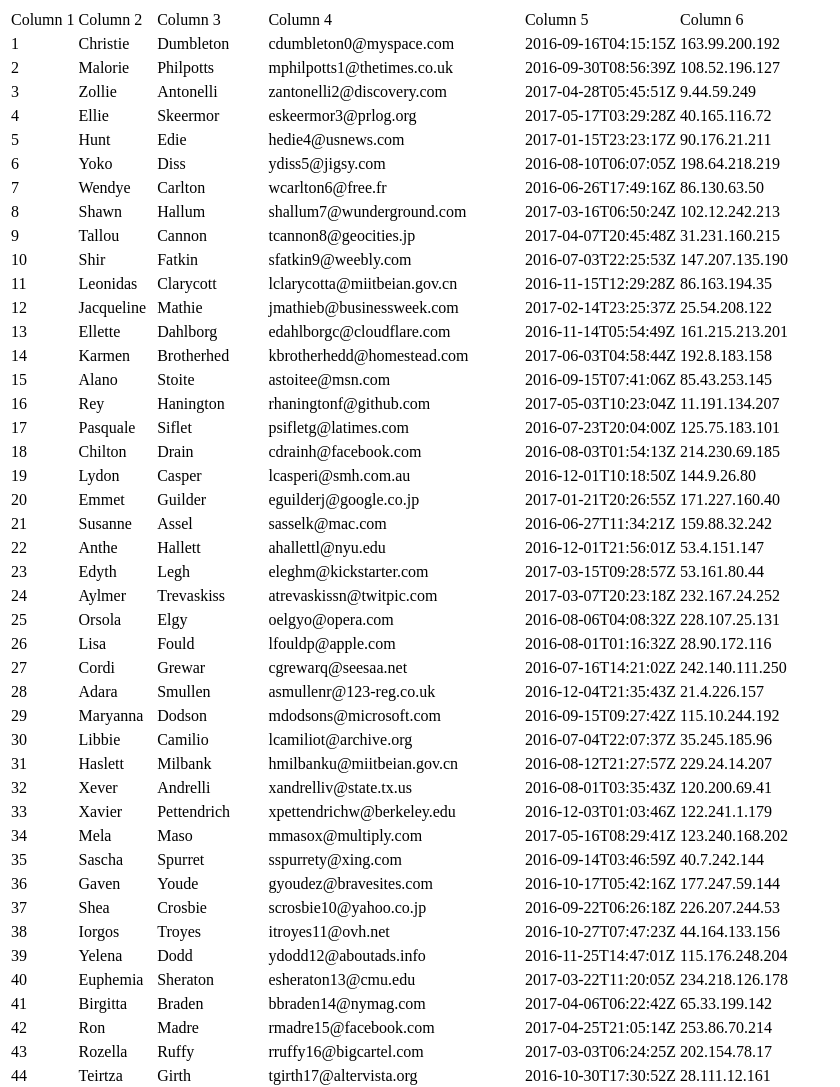
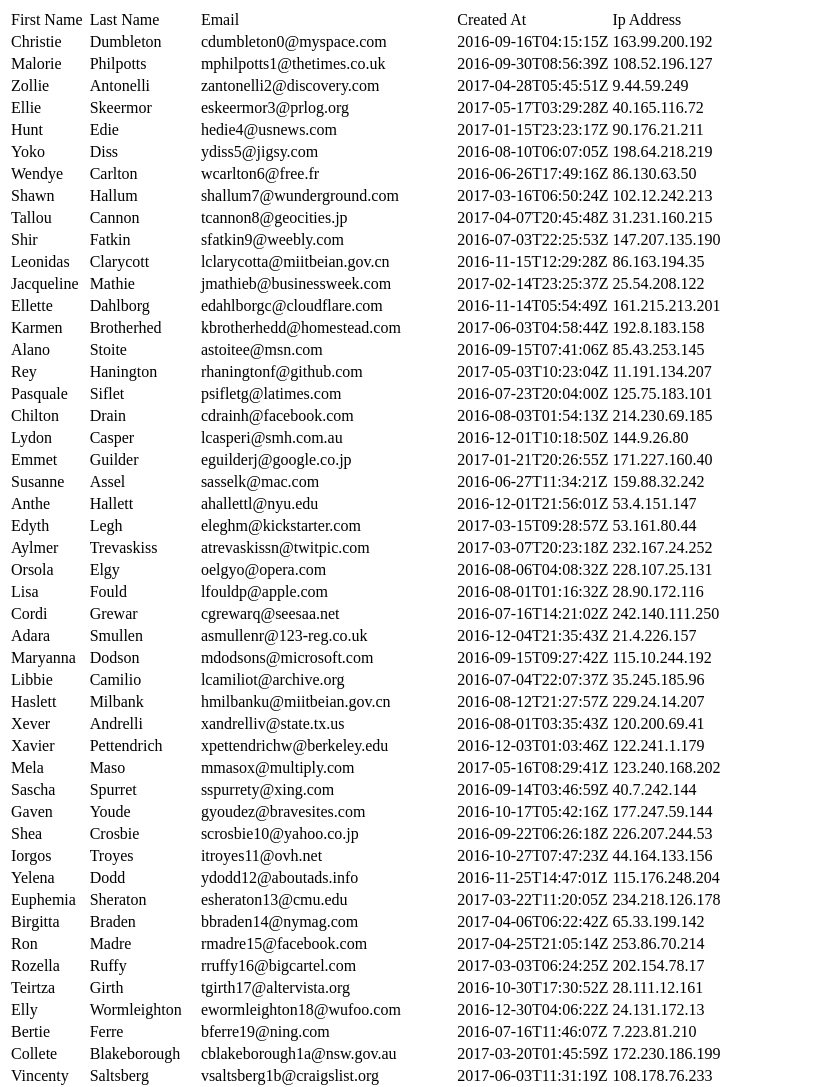
Before and after one commit to m3co/intable3, a website: page demo/index.html in a window 1280 px wide. Shown: the top 1087 px of the page, without its empty margins (0-840 px from the left). Drawn offline with Linux system fonts and the light colour scheme.

Commit message:
[DEMO] Manage the columns configurations through a json file

```diff
--- a/demo/demo-inline.js
+++ b/demo/demo-inline.js
@@ -1,5 +1,7 @@
 'use strict';
 
+var tmplThead = document.querySelector('template#thead');
+var tmplTheadCol = document.querySelector('template#thead-col');
 var tmplRow = document.querySelector('template#row');
 var tmplCol = document.querySelector('template#col');
 
@@ -7,6 +9,13 @@ var table = document.querySelector('table');
 var tbody = table.querySelector('tbody');
 
 function setupCol(el, key, entry, description) {
+  var td = el.querySelector('td');
+  description.type = description.type || 'text';
+  if (description.type === 'hidden') {
+    td.hidden = true;
+    return;
+  }
+
   var form = el.querySelector('form');
   var span = el.querySelector('span');
   span.textContent = entry[key];
@@ -35,17 +44,30 @@ function setupCol(el, key, entry, description) {
     e.preventDefault();
 
     var fd = new FormData(e.target).toJSON();
+    console.log(fd);
   });
 }
 
 fetch('describe-dummy.json').then(response => response.json()).then(columns => {
+  var cloneThead = document.importNode(tmplThead.content, true);
+  Object.keys(columns).forEach(key => {
+    var cloneTheadCol = document.importNode(tmplTheadCol.content, true);
+    var span = cloneTheadCol.querySelector('span');
+    span.textContent = columns[key].text;
+    if (columns[key].type === 'hidden') {
+      cloneTheadCol.querySelector('td').hidden = true;
+    }
+    cloneThead.querySelector('tr').appendChild(cloneTheadCol);
+  });
+  table.appendChild(cloneThead);
+
   fetch('dummy.json').then(response => response.json()).then(entries => {
     entries.forEach(entry => {
       var cloneRow = document.importNode(tmplRow.content, true);
       Object.keys(entry).forEach(key => {
         var cloneCol = document.importNode(tmplCol.content, true);
         setupCol(cloneCol, key, entry, columns[key]);
-        cloneRow.appendChild(cloneCol);
+        cloneRow.querySelector('tr').appendChild(cloneCol);
       });
       tbody.appendChild(cloneRow);
     });
--- a/demo/describe-dummy.json
+++ b/demo/describe-dummy.json
@@ -4,23 +4,18 @@
     "type": "hidden"
   },
   "firstName": {
-    "text": "First Name",
-    "type": "text"
+    "text": "First Name"
   },
   "lastName": {
-    "text": "Last Name",
-    "type": "text"
+    "text": "Last Name"
   },
   "email": {
-    "text": "Email",
-    "type": "text"
+    "text": "Email"
   },
   "createdAt": {
-    "text": "Created At",
-    "type": "date"
+    "text": "Created At"
   },
   "ip_address": {
-    "text": "Ip Address",
-    "type": "text"
+    "text": "Ip Address"
   }
 }
--- a/demo/index.html
+++ b/demo/index.html
@@ -7,7 +7,7 @@
   <body>
     <template id="col">
       <td>
-        <span>Value 1</span>
+        <span></span>
         <form hidden>
           <input>
           <input name="id" type="hidden">
@@ -20,17 +20,14 @@
       </tr>
     </template>
 
+    <template id="thead-col">
+      <td><span></span></td>
+    </template>
+    <template id="thead">
+      <thead><tr></tr></thead>
+    </template>
+
     <table>
-      <thead>
-        <tr>
-          <td>Column 1</td>
-          <td>Column 2</td>
-          <td>Column 3</td>
-          <td>Column 4</td>
-          <td>Column 5</td>
-          <td>Column 6</td>
-        </tr>
-      </thead>
       <tbody>
       </tbody>
     </table>
```
